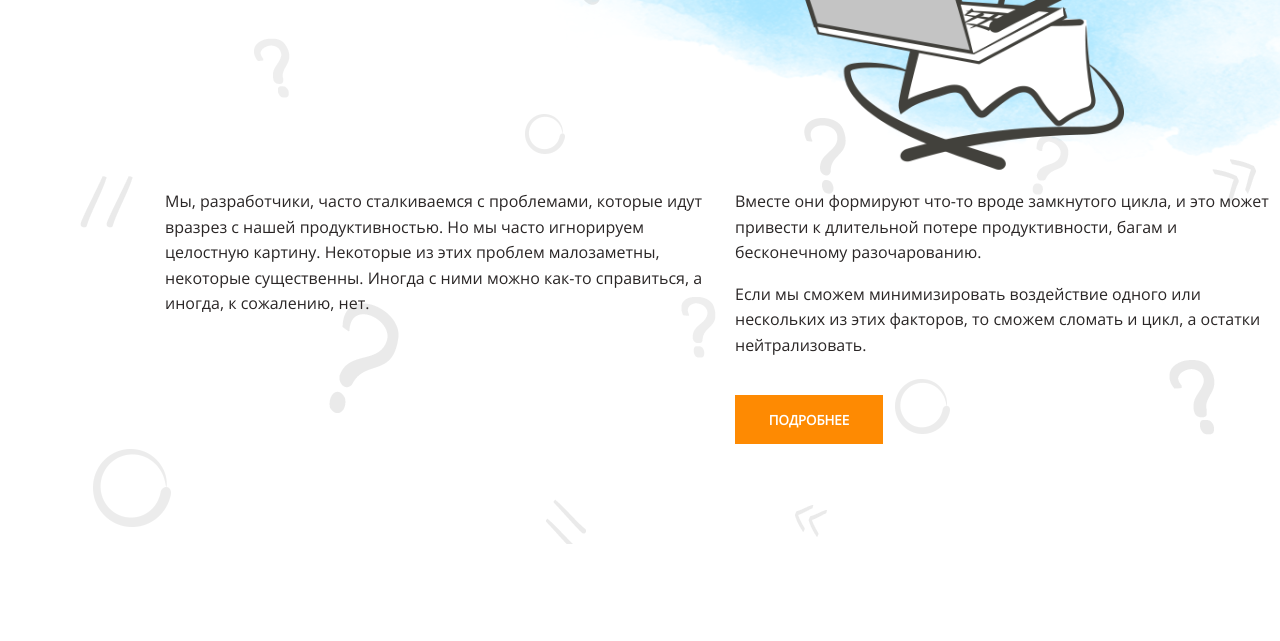
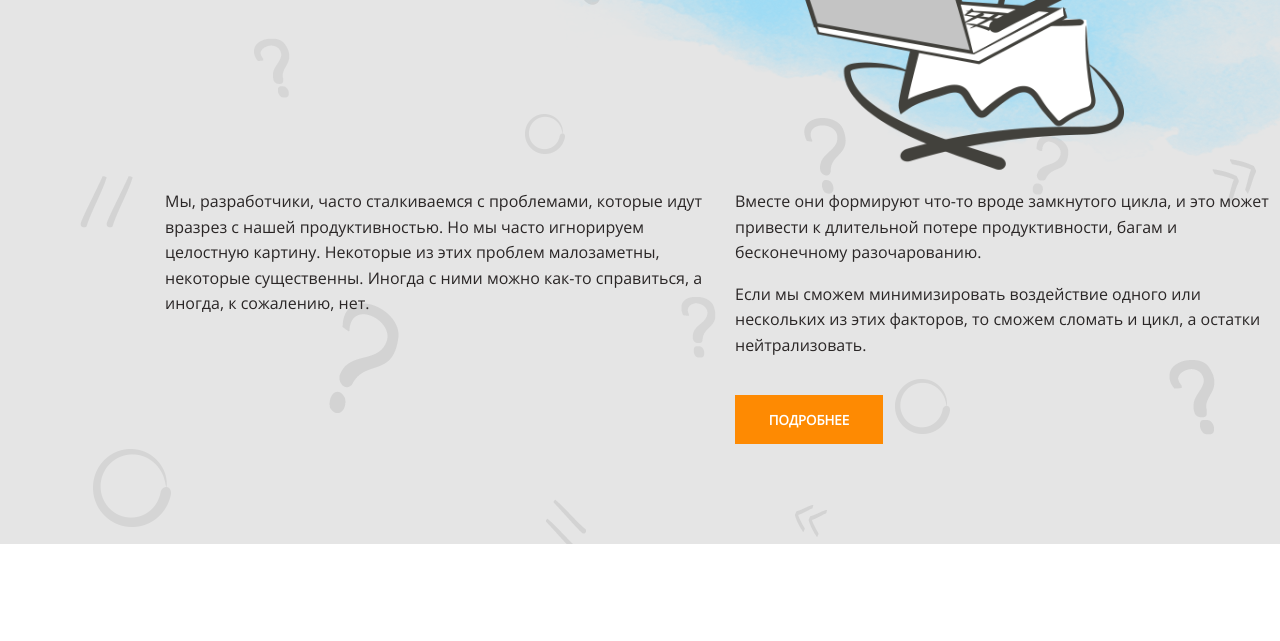
Before and after one commit to rickyspirit/layout-designer-project-lvl1, a website: page src/index.html in a window 1280 px wide. Shown: the part 370-1011 px from the top of the page. Drawn offline with Linux system fonts and the light colour scheme.

Commit message:
change style.css

```diff
--- a/src/styles/style.css
+++ b/src/styles/style.css
@@ -12,7 +12,7 @@
 .white-background {
   width: 100vw;
 
-  background-color: #fff;
+  background-color: #E5E5E5;
 }
 
 .brown-background {
@@ -333,6 +333,8 @@ h2 {
   font-weight: 400;
   font-size: 60px;
   line-height: 1.2em;
+
+  color: #FE8A02;
 }
 
 .middle-header {
```
